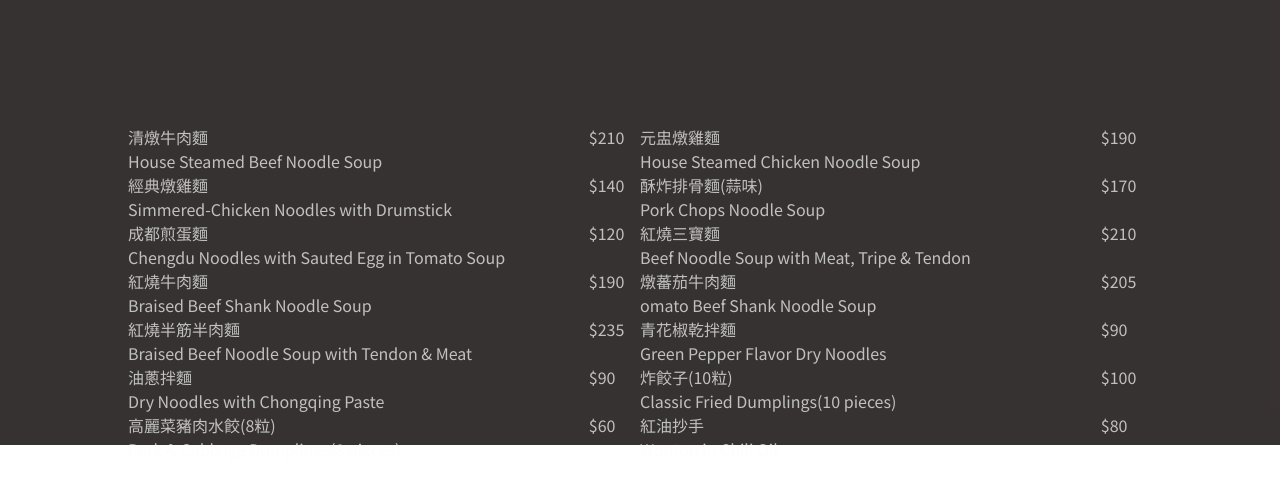
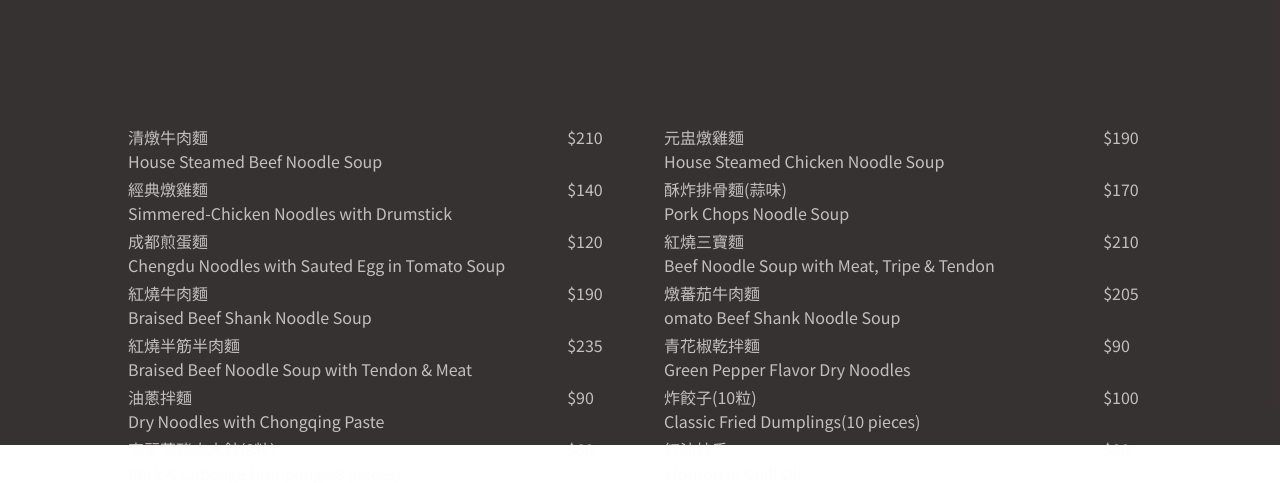
Before and after one commit to aScHEABL/Restaurant-Page, a website built with webpack: page dist/index.html in a window 1280 px wide. Both pictures are taken after a click on the item "MENU". Shown: the part 355-838 px from the top of the page. Before the commit the page ends 816 px from the top, so only its background shows below. Built offline with nearby package versions, Linux system fonts and the light colour scheme.

Commit message:
feat: adjust menu items gap

```diff
--- a/src/index.js
+++ b/src/index.js
@@ -13,6 +13,18 @@ export function loadWelcomePage () {
     welcome();
 }
 
+export function loadOrderPage() {
+
+}
+
 export function loadMenuPage () {
     menu();
 }
+
+export function loadReservationPage () {
+
+}
+
+export function loadCareerPage () {
+
+}
--- a/src/memu.js
+++ b/src/memu.js
@@ -76,11 +76,8 @@ export function menu () {
     const cuisineCnameArray = cuisineObject.map((object) => object.Cname);
     const cuisineEnameArray = cuisineObject.map((object) => object.Ename);
     const cuisinePriceArray = cuisineObject.map((object) => object.price);
-    console.log(cuisineCnameArray.length);
 
-    let menuDivLeftArray_DOM = [];
-    let menuDivRightArray_DOM = [];
-
+    let menuDivArray_DOM = [];
     let cuisineP_DOM = [];
     let cuisineS_DOM = [];
     let cuisinePrice_DOM = [];
@@ -89,16 +86,14 @@ export function menu () {
 
         // create DOM
 
-        menuDivLeftArray_DOM.push(document.createElement(`div`));
-        menuDivRightArray_DOM.push(document.createElement(`div`));
+        menuDivArray_DOM.push(document.createElement(`div`));
         cuisineP_DOM.push(reuseableDOM().p_DOM);
         cuisineS_DOM.push(reuseableDOM().p_DOM);
         cuisinePrice_DOM.push(reuseableDOM().p_DOM);
 
         // style & class
 
-        menuDivLeftArray_DOM[i].classList.add(`menu-div-left`);
-        menuDivRightArray_DOM[i].classList.add(`menu-div-right`);
+        menuDivArray_DOM[i].classList.add(`menu-div-left`);
         // cuisineP_DOM[i].classList.add(`paragraph`);
         // cuisineS_DOM[i].classList.add(`paragraph`);
         // cuisinePrice_DOM[i].classList.add(`paragraph`);
@@ -112,8 +107,8 @@ export function menu () {
     }
 
     for (let i = 0; i < 14; i++) {
-        menuDivLeftArray_DOM[i].append(cuisineP_DOM[i], cuisinePrice_DOM[i], cuisineS_DOM[i]);
-        menuDiv_DOM.append(menuDivLeftArray_DOM[i]);
+        menuDivArray_DOM[i].append(cuisineP_DOM[i], cuisinePrice_DOM[i], cuisineS_DOM[i]);
+        menuDiv_DOM.append(menuDivArray_DOM[i]);
     }
 
 
--- a/src/style.css
+++ b/src/style.css
@@ -160,6 +160,8 @@ footer {
     width: 80%;
     display: grid;
     grid-template-columns: 1fr 1fr;
+    column-gap: 48px;
+    row-gap: 4px;
 }
 
 .menu-div-left {
```
Also changed, not shown: dist/main.js.
